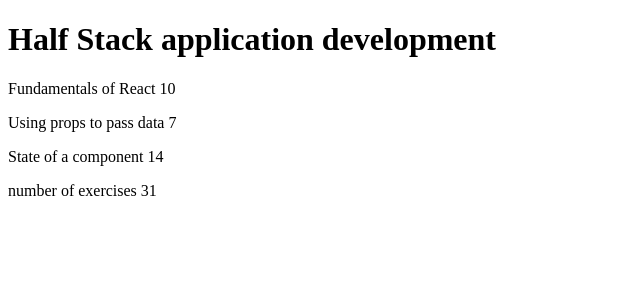
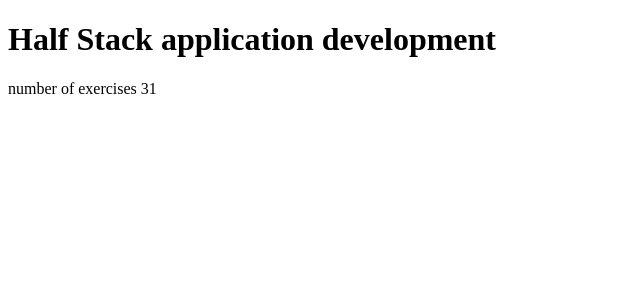
Before and after one commit to arsortland/Fullstackopen, a React (Create React App) app in the folder part1/courseinfo/: page / in a window 1280 px wide. Shown: the top 300 px of the page, without its empty margins (0-640 px from the left). Built offline with nearby package versions, Linux system fonts and the light colour scheme.

Commit message:
playing with some refactoring

```diff
--- a/part1/courseinfo/public/index.html
+++ b/part1/courseinfo/public/index.html
@@ -24,7 +24,7 @@
       work correctly both with client-side routing and a non-root public URL.
       Learn how to configure a non-root public URL by running `npm run build`.
     -->
-    <title>React App</title>
+    <title>Playing with React</title>
   </head>
   <body>
     <noscript>You need to enable JavaScript to run this app.</noscript>
--- a/part1/courseinfo/src/App.js
+++ b/part1/courseinfo/src/App.js
@@ -13,6 +13,7 @@
 };
 
 const App = () => {
+  console.log("Hello from component");
   const course = "Half Stack application development";
   const part1 = "Fundamentals of React";
   const exercises1 = 10;
@@ -21,12 +22,18 @@
   const part3 = "State of a component";
   const exercises3 = 14;
 
+  const Content = () => {
+    <div>
+      <Part part={part1} exercise={exercises1} />
+      <Part part={part2} exercise={exercises2} />
+      <Part part={part3} exercise={exercises3} />
+    </div>;
+  };
+
   return (
     <div>
       <Header course={course} />
-      <Part part={part1} exercise={exercises1} />
-      <Part part={part2} exercise={exercises2} />
-      <Part part={part3} exercise={exercises3} />
+      <Content />
       <Total sum={exercises1 + exercises2 + exercises3} />
     </div>
   );
```
